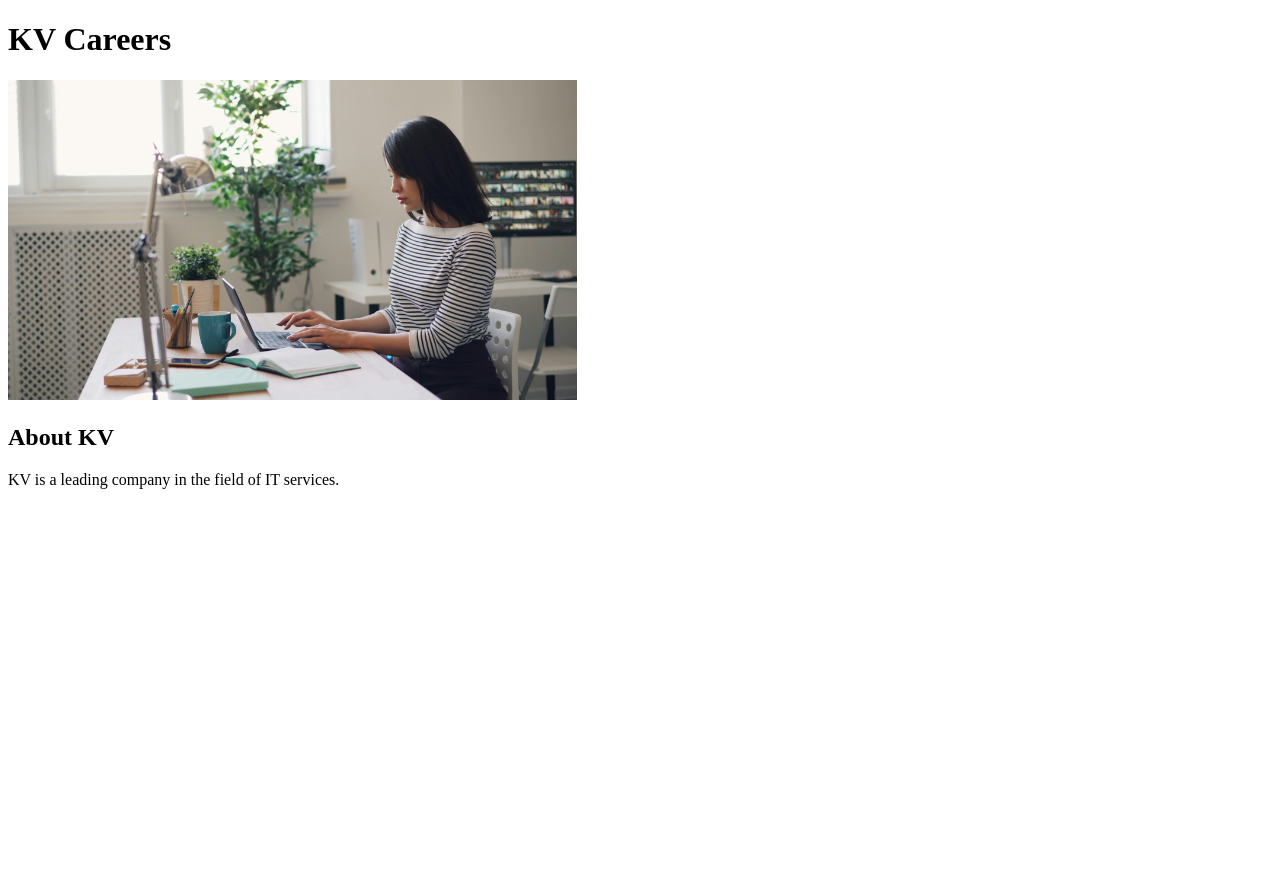
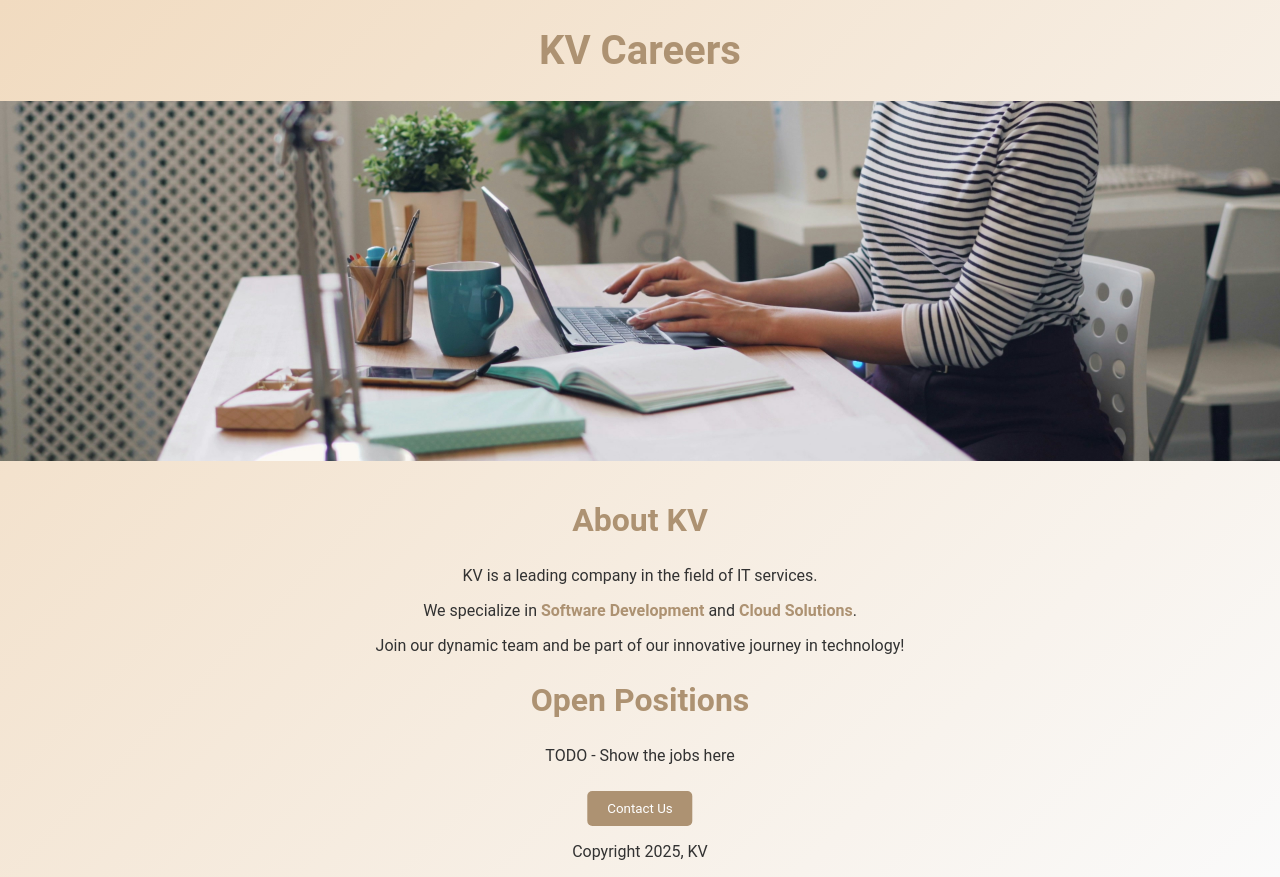
Before and after one commit to abhishekpradeep124/jovian-careers, a Flask app: page / in a window 1280 px wide. Before the commit the page ends 489 px from the top, so only its background shows below. Run offline with Flask 3, Linux system fonts and the light colour scheme.

Commit message:
css styling

```diff
--- a/app.py
+++ b/app.py
@@ -5,4 +5,4 @@ app = Flask(__name__)
 def hello_world():
   return render_template('home.html')
 if __name__ == '__main__':
-  app.run(host='0.0.0.0', debug=True)
+  app.run(host='0.0.0.0', port=8080, debug=True)
--- a/templates/home.html
+++ b/templates/home.html
@@ -1,12 +1,111 @@
 <!DOCTYPE html>
 <html>
+
 <head>
   <title>KV Careers</title>
+  <style>
+    body {
+      margin: 0;
+      min-height: 100vh;
+      background: linear-gradient(135deg, rgb(241, 219, 192) 0%, rgb(250, 250, 250) 100%);
+    }
+
+    h1 {
+      font-size: 40px;
+      font-family: Roboto;
+      font-weight: bold;
+      color: rgb(173, 146, 114);
+      text-align: center;
+    }
+
+    h2 {
+      font-size: 32px;
+      font-family: Roboto;
+      font-weight: bold;
+      color: rgb(173, 146, 114);
+      text-align: center;
+    }
+
+    .company-info-text {
+      font-family: Roboto;
+      color: rgb(50, 50, 50);
+      text-align: center;
+    }
+
+    .job-text {
+      font-family: Roboto;
+      color: rgb(50, 50, 50);
+      text-align: center;
+    }
+
+    .copyright-text {
+      font-family: Roboto;
+      color: rgb(50, 50, 50);
+      text-align: center;
+    }
+
+    strong {
+      color: rgb(173, 146, 114);
+    }
+
+    button {
+      font-family: Roboto;
+      color: white;
+      text-align: center;
+      background-color: rgb(173, 146, 114);
+      border-radius: 5px;
+      padding: 10px 20px;
+      border: none;
+      cursor: pointer;
+      margin-top: 10px;
+    }
+
+
+    #banner {
+      width: 100%;
+      height: 360px;
+      object-fit: cover;
+      object-position: center bottom;
+      margin-bottom: 10px;
+    }
+
+    #contact-us-button {
+      background-color: rgb(173, 146, 114);
+      color: white;
+      border: none;
+      border-radius: 5px;
+      padding: 10px 20px;
+      cursor: pointer;
+      margin-top: 10px;
+      position: relative;
+      left: 50%;
+      transform: translateX(-50%);
+    }
+
+    #contact-us-button:hover {
+      background-color: rgb(146, 122, 92);
+    }
+
+  </style>
 </head>
+
 <body>
+  <div id="container">
     <h1>KV Careers</h1>
-     <img src="static/banner.jpg" height="320">
+    <img id="banner" src="static/banner.jpg">
     <h2>About KV</h2>
-     <p>KV is a leading company in the field of IT services.</p>
+    <p class="company-info-text">KV is a leading company in the field of IT services.</p>
+    <div class="company-info">
+    <p class="company-info-text">We specialize in <strong>Software Development</strong> and <strong>Cloud Solutions</strong>.</p>
+    <p class="company-info-text">Join our dynamic team and be part of our innovative journey in technology!</p>
+    <h2>Open Positions</h2>
+    <div>
+      <p class="job-text">TODO - Show the jobs here</p>
+    </div>
+      <button id="contact-us-button">Contact Us</button>
+      <p class="copyright-text">Copyright 2025, KV</p>
+    </div>
+  </div>
 </body>
+
 </html>
```
Lines whose indentation alone changed are shown as unchanged.
